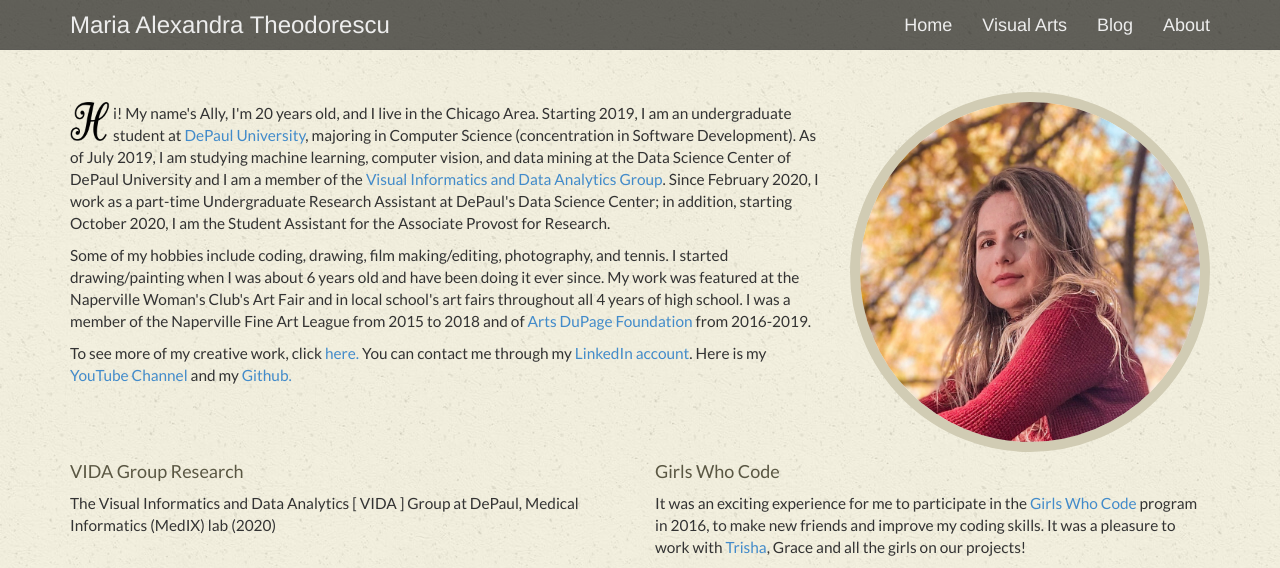
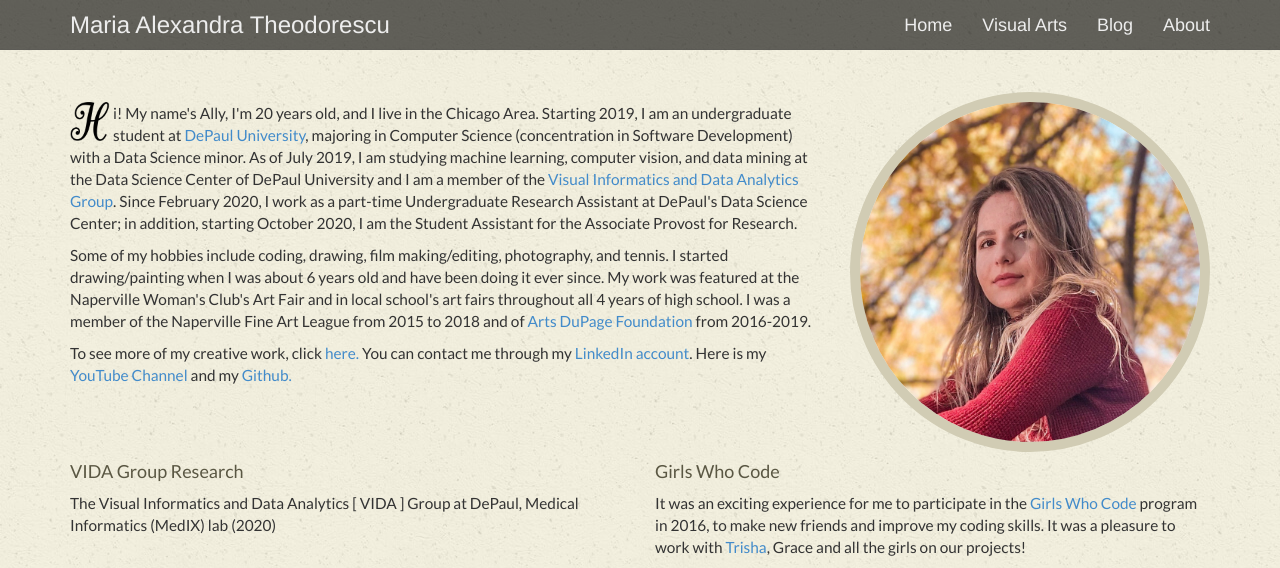
Before and after one commit to allyth/allyth, a Jekyll site: the page built from about.html, in a window 1280 px wide and 1165 px high. Shown: the top 568 px of the window. Built offline with Jekyll 4.4.1, drawn with Linux system fonts in a browser that asks for light colours; some web fonts are replaced; grey boxes are pictures that could not be loaded.

Commit message:
Edit about add minor

```diff
--- a/about.html
+++ b/about.html
@@ -20,7 +20,7 @@
         <div class="col-sm-7 col-md-8">
             <div style="padding: 10px 0px;">
                 <img style="float: left; width:40px; margin-right: 3px;" src="/img/site/H.png">
-                <p id="first-para1">i! My name's Ally, I'm 20 years old, and I live in the Chicago Area. Starting 2019, I am an      undergraduate student at <a href="https://www.cdm.depaul.edu/Pages/default.aspx">DePaul University</a>, majoring in Computer Science (concentration in Software Development).
+                <p id="first-para1">i! My name's Ally, I'm 20 years old, and I live in the Chicago Area. Starting 2019, I am an      undergraduate student at <a href="https://www.cdm.depaul.edu/Pages/default.aspx">DePaul University</a>, majoring in Computer Science (concentration in Software Development) with a Data Science minor.
                 As of July 2019, I am studying machine learning, computer vision, and data mining at the Data Science Center of DePaul University and I am a member of the <a href="http://facweb.cs.depaul.edu research/vc/students.html">Visual Informatics and Data Analytics Group</a>. Since February 2020, I work as a part-time Undergraduate Research Assistant at DePaul's Data Science Center; in addition, starting October 2020, I am the Student Assistant for the Associate Provost for Research. </p>
 
                 <p>Some of my hobbies include coding, drawing, film making/editing, photography, and tennis. I started drawing/painting when I was about 6 years old and have been doing it ever since.
```
